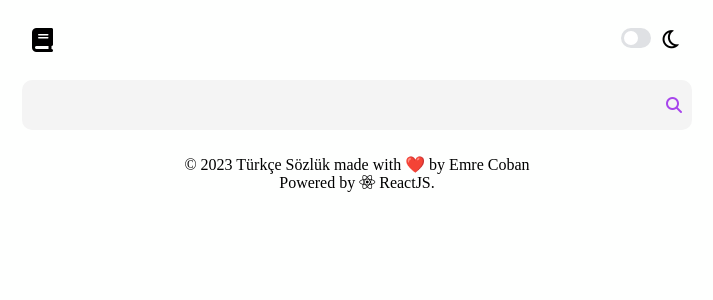
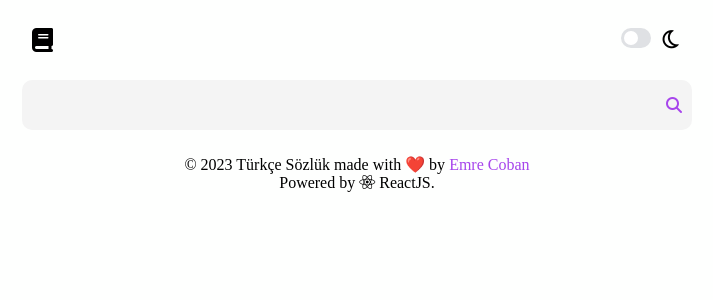
Before and after one commit to emrecoban/turkish-dictionary, a React (Vite) app: page / in a window 1280 px wide. Shown: the top 300 px of the page, without its empty margins (283-996 px from the left). Built offline with nearby package versions, Linux system fonts and the light colour scheme; a web font is replaced by a local one.

Commit message:
Added dark mode to the autosuggest

```diff
--- a/src/components/Form.jsx
+++ b/src/components/Form.jsx
@@ -78,7 +78,7 @@ export default function Form({darkMode, urlTakip}){
                 </div>
             </form>
             {
-                kelimeOner.length > 2 && Autowords.filter(oneri=>oneri.madde.startsWith(kelimeOner)).slice(0,7).map((oneriP, i)=><p className={oneriKutusu ? "onerilenler" : "onerilenler hide"} key={i}><b>{kelimeOner}</b>{oneriP.madde.split(kelimeOner)[1]}</p>)
+                kelimeOner.length > 2 && Autowords.filter(oneri=>oneri.madde.startsWith(kelimeOner)).slice(0,7).map((oneriP, i)=><p className={oneriKutusu ? darkMode ? "onerilenler dark" : "onerilenler" : "onerilenler hide"} key={i}><b>{kelimeOner}</b>{oneriP.madde.split(kelimeOner)[1]}</p>)
             }
             <h1 className="outputWord">{kelime.show && kelime.kelime}</h1>
             {
--- a/src/components/Home.jsx
+++ b/src/components/Home.jsx
@@ -19,7 +19,7 @@ export default function Home(){
         <main>
             <Header toggleDarkMode={handleDarkMode} darkMode={darkMode} />
             <Form darkMode={darkMode} urlTakip={useParams().kelime} />
-            <p style={{textAlign: "center"}}>&copy; 2023 Türkçe Sözlük made with ❤️ by Emre Coban<br/>Powered by <i className="fa-brands fa-react"></i> ReactJS.</p>
+            <p style={{textAlign: "center"}}>&copy; 2023 Türkçe Sözlük made with ❤️ by <a href="https://github.com/emrecoban" target="_blank">Emre Coban</a><br/>Powered by <i className="fa-brands fa-react"></i> ReactJS.</p>
         </main>
     )
 }
--- a/src/style.css
+++ b/src/style.css
@@ -18,6 +18,14 @@ body.dark{
 main{
     max-width: 700px;
     margin: 0 auto;
+}
+
+a {
+  color:#A745EC;
+  text-decoration: none;
+}
+a:hover{
+  text-decoration: underline;
 }
 
 /* Header Component */
@@ -159,6 +167,11 @@ nav .darkModeLogo{
     background-color: rgb(242, 242, 242);
   }
 
+  .onerilenler.dark{
+    background-color: #1E1E1F;
+    color: #F4F4F4;
+  }
+
   .onerilenler.hide{
     display: none;
   }
```
